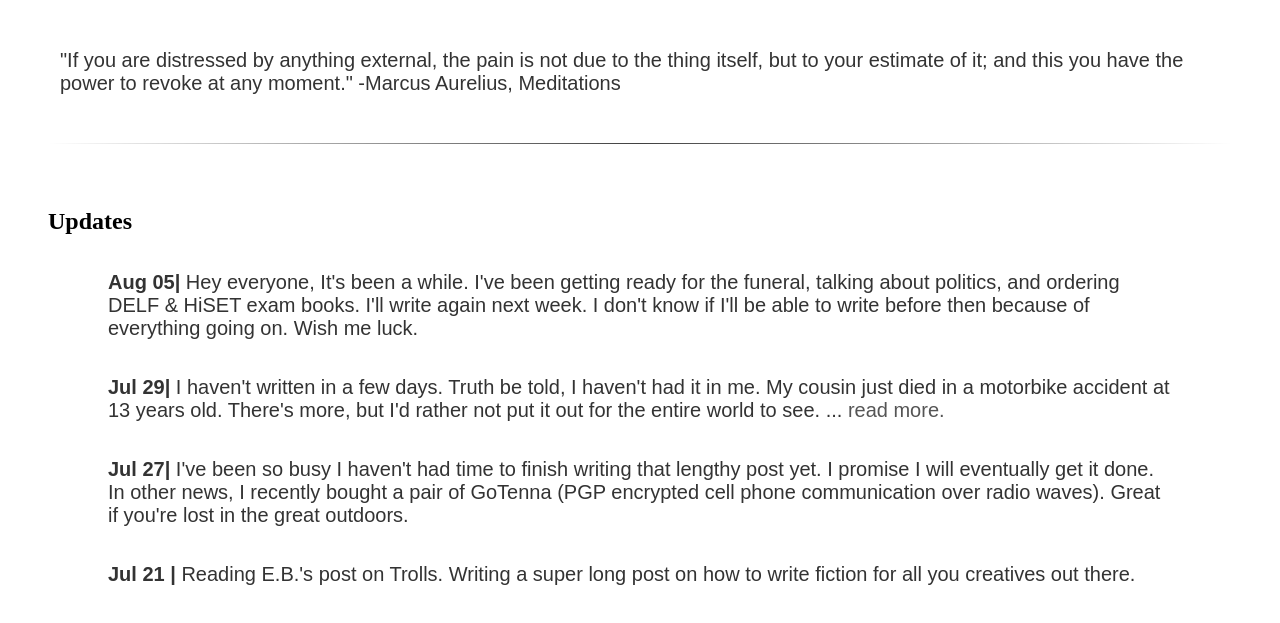
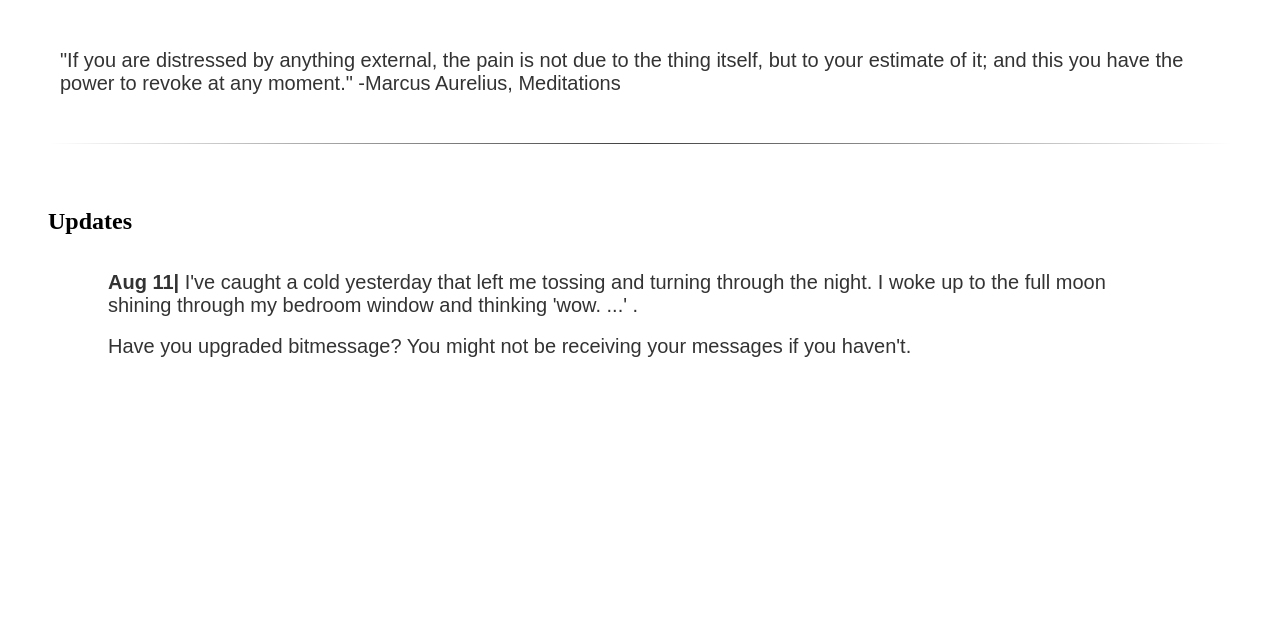
Before and after one commit to SirenMoon/meirad, a plain HTML site: page index.html in a window 1280 px wide. Shown: the part 239-862 px from the top of the page. Drawn offline with nearby package versions, Linux system fonts and the light colour scheme.

Commit message:
status update

```diff
--- a/index.html
+++ b/index.html
@@ -24,17 +24,10 @@
 		<div class='skills'><h2 style="	padding-bottom:1.5em;">Updates</h2>
 <ul>
 
-<li><p><STRONG>Aug 05| </STRONG> Hey everyone, It's been a while. I've been getting ready for the funeral, talking about politics, and ordering DELF & HiSET exam books. I'll write again next week. I don't know if I'll be able to write before then because of everything going on. Wish me luck.</p><br>
+<li><p><STRONG>Aug 11| </STRONG> I've caught a cold yesterday that left me tossing and turning through the night. I woke up to the full moon shining through my bedroom window and thinking 'wow. ...' .</p><br>
+	<p>Have you upgraded bitmessage? You might not be receiving your messages if you haven't.</p><br>
  		</li><br>
 
-	<li><p><STRONG>Jul 29| </STRONG> I haven't written in a few days. Truth be told, I haven't had it in me. My cousin just died in a motorbike accident at 13 years old. There's more, but I'd rather not put it out for the entire world to see. ... <a href="blog/posts/death.html">read more.</a></p><br>
- 		</li><br>
-
-	<li><p><STRONG>Jul 27| </STRONG> I've been so busy I haven't had time to finish writing that lengthy post yet. I promise I will eventually get it done. In other news, I recently bought a pair of GoTenna (PGP encrypted cell phone communication over radio waves). Great if you're lost in the great outdoors. </p><br>
- 		</li><br>
-
-		<li><p><STRONG>Jul 21 | </STRONG>  Reading E.B.'s post on Trolls. Writing a super long post on how to write fiction for all you creatives out there.</p><br>
- 		</li><br>
 </ul>
 <br>
 			</div>
```
